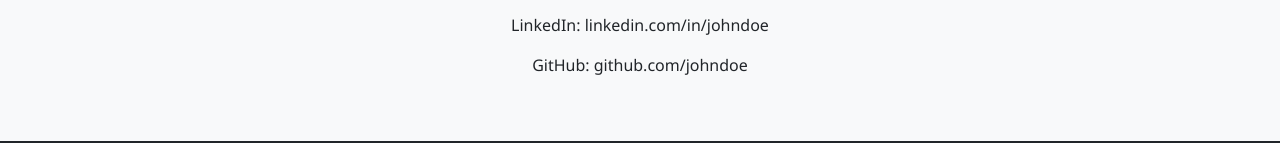
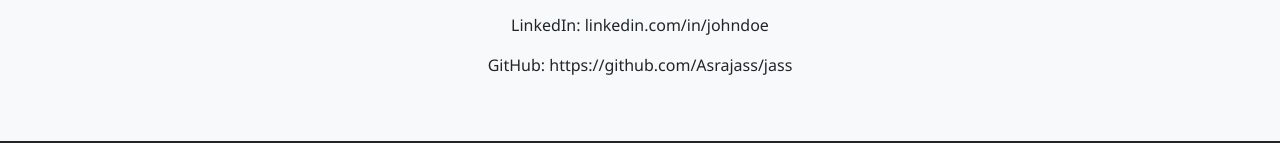
Before and after one commit to Asrajass/jass, a plain HTML site: page index.html in a window 1280 px wide. Shown: the part 1330-1473 px from the top of the page. Drawn offline with nearby package versions, Linux system fonts and the light colour scheme.

Commit message:
Update index.html

```diff
--- a/index.html
+++ b/index.html
@@ -103,7 +103,7 @@
       <h2 class="section-title">Contact</h2>
       <p>Email: john.doe@example.com</p>
       <p>LinkedIn: linkedin.com/in/johndoe</p>
-      <p>GitHub: github.com/johndoe</p>
+      <p>GitHub: https://github.com/Asrajass/jass</p>
     </div>
   </section>
 
```
